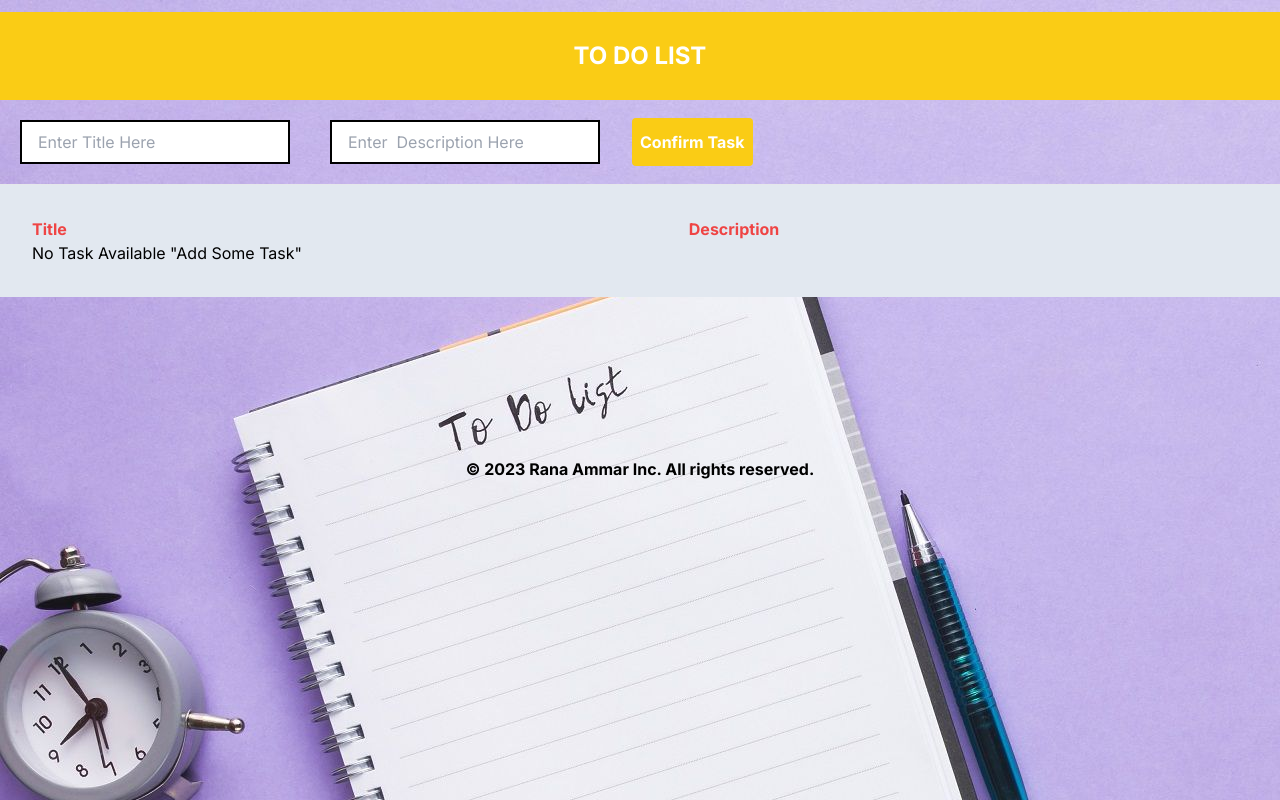
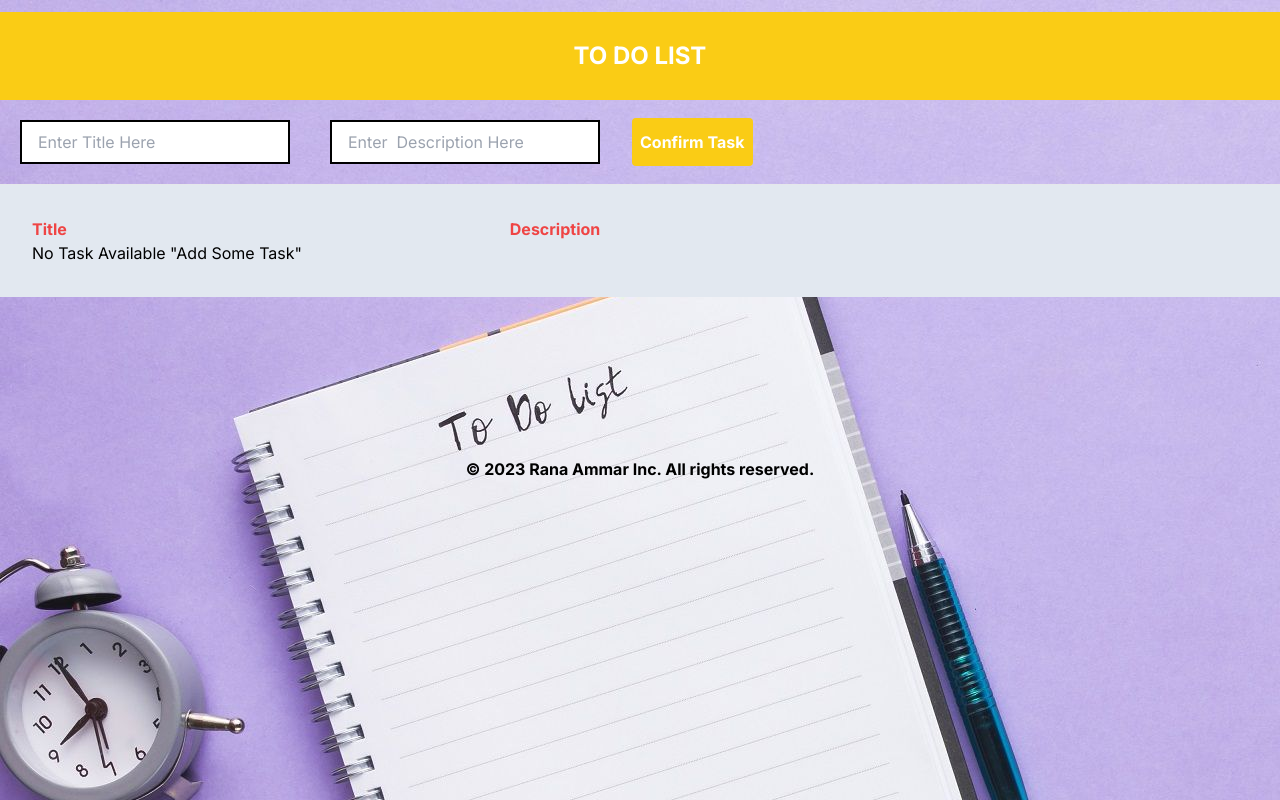
Before and after one commit to RanaAmmar344/to-do-list, a Next.js app: page / in a window 1280 px wide. Built offline with nearby package versions, Linux system fonts and the light colour scheme.

Commit message:
upadeted

```diff
--- a/app/globals.css
+++ b/app/globals.css
@@ -8,10 +8,10 @@ body{
 }
 
 .description{
-    margin-left: 622px;
+    margin-left: 443px;
 
 }
 .complete{
-    margin-left: 555px;
+    margin-left: 444px;
 
 }
```
